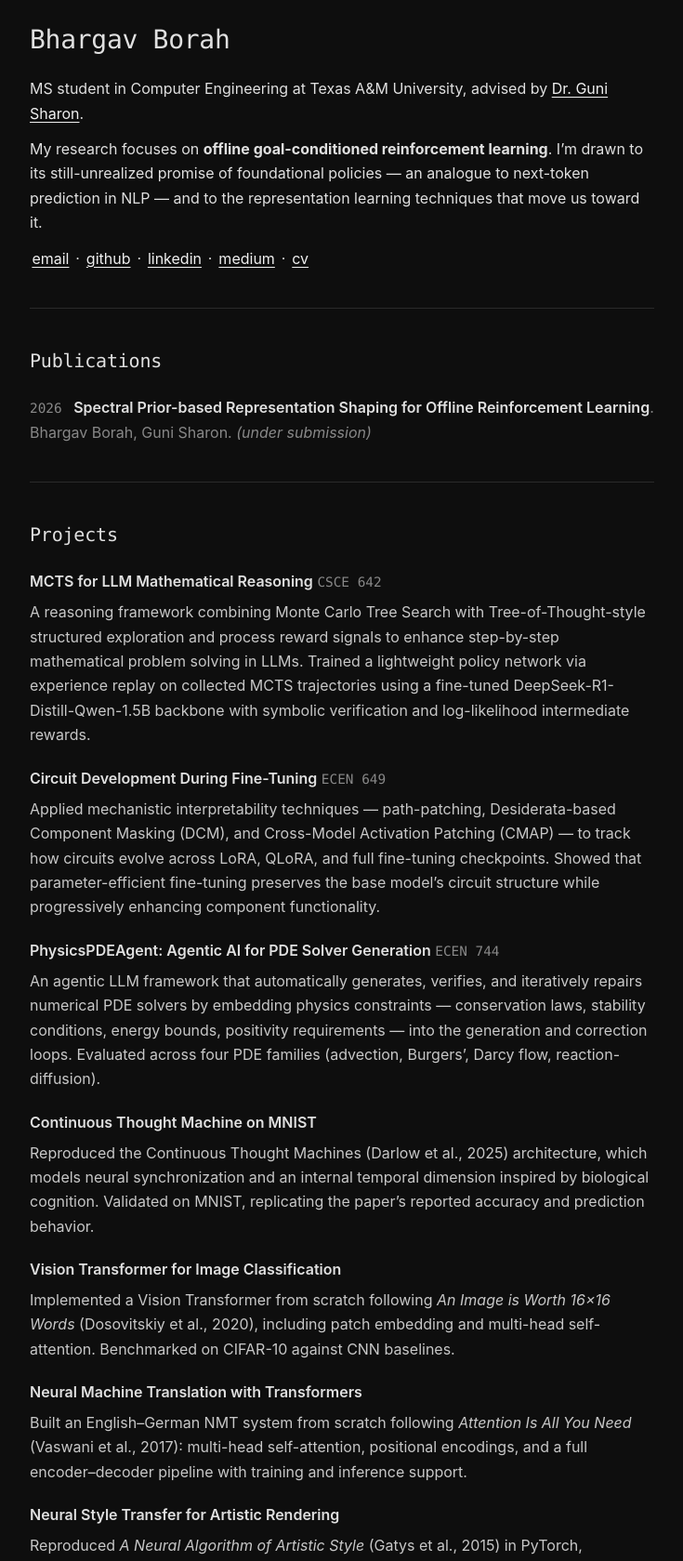
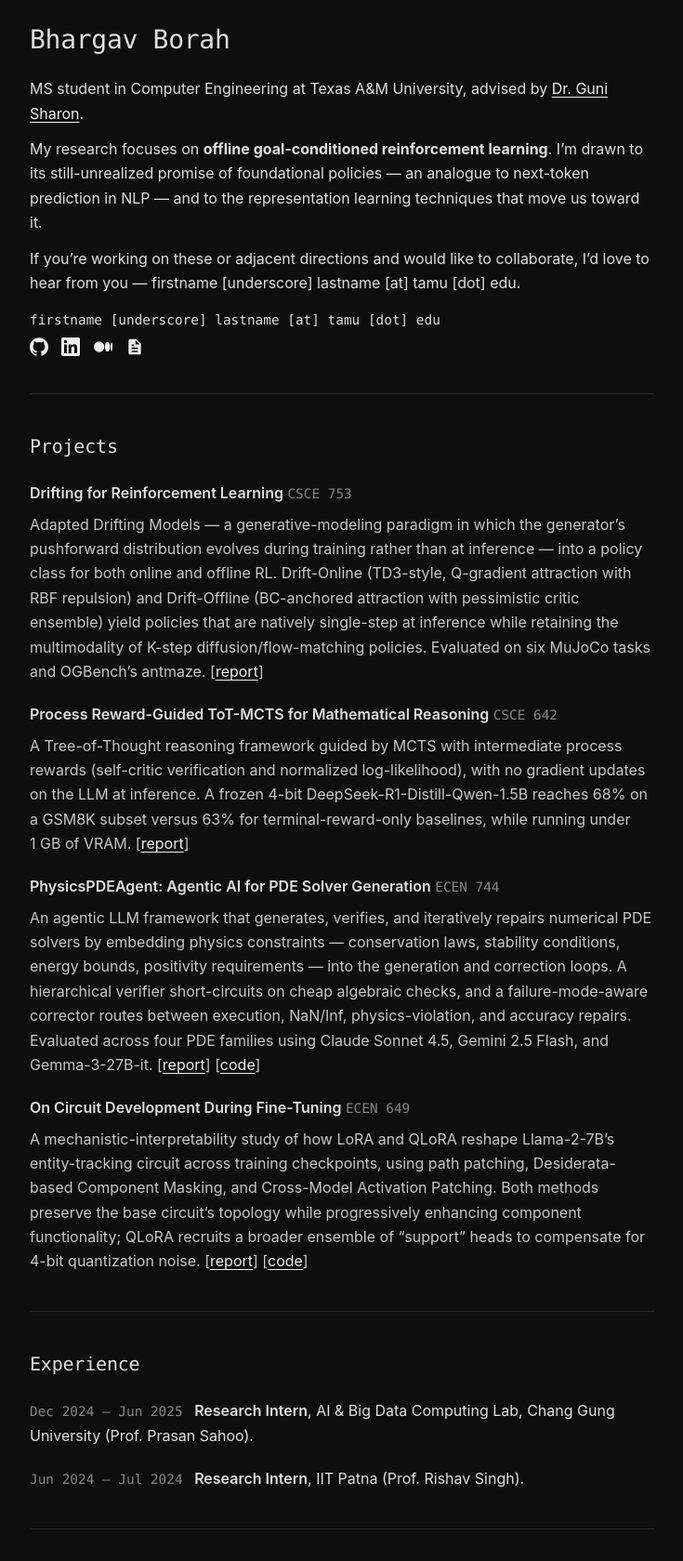
Before and after one commit to bhargav-borah/bhargav-borah.github.io, a Jekyll site: the page built from index.html, in a window 1280 px wide, cut to the strip 208-1887 px from the top of the page. Shown: the whole strip at 93% size, without its empty margins (272-1007 px from the left). Built offline with Jekyll 4.4.1, drawn with Linux system fonts in a browser that asks for light colours; some of the changed text lies outside the part shown.

Commit message:
add coursework section, minor edits to text

```diff
--- a/_config.yml
+++ b/_config.yml
@@ -1,5 +1,5 @@
 title: "Bhargav Borah"
-email: bhargav_borah@tamu.edu
+email: "firstname [underscore] lastname [at] tamu [dot] edu"
 description: "Personal website of Bhargav Borah — MS Computer Engineering, Texas A&M."
 url: "https://bhargav-borah.github.io"
 baseurl: ""
--- a/assets/css/style.css
+++ b/assets/css/style.css
@@ -80,8 +80,36 @@
   background: #1a1a1a;
 }
 
+.email {
+  font-family: var(--font-mono);
+  color: var(--fg);
+  font-size: 0.9rem;
+  margin-top: 1rem;
+  margin-bottom: 0.4rem;
+}
+
+.contact {
+  display: flex;
+  flex-wrap: wrap;
+  align-items: center;
+  gap: 0.9rem;
+  margin-top: 0.25rem;
+}
+
 .contact a {
-  margin: 0 0.15rem;
+  display: inline-flex;
+  align-items: center;
+  color: var(--link);
+  text-decoration: none;
+  line-height: 0;
+}
+
+.contact a:hover { color: var(--accent); }
+
+.contact .icon {
+  width: 20px;
+  height: 20px;
+  fill: currentColor;
 }
 
 /* --- Lists (publications, projects, experience, posts) --- */
@@ -89,10 +117,22 @@
 ul.pubs,
 ul.projects,
 ul.experience,
+ul.coursework,
 ul.posts {
   list-style: none;
   padding: 0;
   margin: 0;
+}
+
+ul.coursework > li {
+  margin: 0.5rem 0;
+  display: flex;
+  gap: 0.75rem;
+  align-items: baseline;
+}
+
+ul.coursework .meta {
+  min-width: 5.5rem;
 }
 
 ul.pubs > li,
--- a/index.html
+++ b/index.html
@@ -15,26 +15,25 @@
     to next-token prediction in NLP &mdash; and to the representation learning techniques that
     move us toward it.
   </p>
+  <p>
+    If you&rsquo;re working on these or adjacent directions and would like to collaborate,
+    I&rsquo;d love to hear from you &mdash; firstname [underscore] lastname [at] tamu [dot] edu.
+  </p>
+  <p class="email">firstname [underscore] lastname [at] tamu [dot] edu</p>
   <p class="contact">
-    <a href="mailto:bhargav_borah@tamu.edu">email</a> &middot;
-    <a href="https://github.com/bhargav-borah">github</a> &middot;
-    <a href="https://www.linkedin.com/in/bhargav-borah-735b6226b/">linkedin</a> &middot;
-    <a href="https://medium.com/@bhargavborah020">medium</a> &middot;
-    <a href="{{ '/assets/cv.pdf' | relative_url }}">cv</a>
+    <a href="https://github.com/bhargav-borah" aria-label="GitHub" title="GitHub">
+      <svg class="icon" viewBox="0 0 24 24" aria-hidden="true"><path d="M12 .297c-6.63 0-12 5.373-12 12 0 5.303 3.438 9.8 8.205 11.385.6.113.82-.258.82-.577 0-.285-.01-1.04-.015-2.04-3.338.724-4.042-1.61-4.042-1.61C4.422 18.07 3.633 17.7 3.633 17.7c-1.087-.744.084-.729.084-.729 1.205.084 1.838 1.236 1.838 1.236 1.07 1.835 2.809 1.305 3.495.998.108-.776.417-1.305.76-1.605-2.665-.3-5.466-1.332-5.466-5.93 0-1.31.465-2.38 1.235-3.22-.135-.303-.54-1.523.105-3.176 0 0 1.005-.322 3.3 1.23.96-.267 1.98-.399 3-.405 1.02.006 2.04.138 3 .405 2.28-1.552 3.285-1.23 3.285-1.23.645 1.653.24 2.873.12 3.176.765.84 1.23 1.91 1.23 3.22 0 4.61-2.805 5.625-5.475 5.92.42.36.81 1.096.81 2.22 0 1.606-.015 2.896-.015 3.286 0 .315.21.69.825.57C20.565 22.092 24 17.592 24 12.297c0-6.627-5.373-12-12-12"/></svg>
+    </a>
+    <a href="https://www.linkedin.com/in/bhargav-borah-735b6226b/" aria-label="LinkedIn" title="LinkedIn">
+      <svg class="icon" viewBox="0 0 24 24" aria-hidden="true"><path d="M20.447 20.452h-3.554v-5.569c0-1.328-.027-3.037-1.852-3.037-1.853 0-2.136 1.445-2.136 2.939v5.667H9.351V9h3.414v1.561h.046c.477-.9 1.637-1.85 3.37-1.85 3.601 0 4.267 2.37 4.267 5.455v6.286zM5.337 7.433a2.062 2.062 0 01-2.063-2.065 2.063 2.063 0 112.063 2.065zm1.782 13.019H3.555V9h3.564v11.452zM22.225 0H1.771C.792 0 0 .774 0 1.729v20.542C0 23.227.792 24 1.771 24h20.451C23.2 24 24 23.227 24 22.271V1.729C24 .774 23.2 0 22.222 0h.003z"/></svg>
+    </a>
+    <a href="https://medium.com/@bhargavborah020" aria-label="Medium" title="Medium">
+      <svg class="icon" viewBox="0 0 24 24" aria-hidden="true"><path d="M13.54 12a6.8 6.8 0 01-6.77 6.82A6.8 6.8 0 010 12a6.8 6.8 0 016.77-6.82A6.8 6.8 0 0113.54 12zM20.96 12c0 3.54-1.51 6.42-3.38 6.42-1.87 0-3.39-2.88-3.39-6.42s1.52-6.42 3.39-6.42 3.38 2.88 3.38 6.42M24 12c0 3.17-.53 5.75-1.19 5.75-.66 0-1.19-2.58-1.19-5.75s.53-5.75 1.19-5.75C23.47 6.25 24 8.83 24 12z"/></svg>
+    </a>
+    <a href="{{ '/assets/cv.pdf' | relative_url }}" aria-label="CV (PDF)" title="CV (PDF)">
+      <svg class="icon" viewBox="0 0 24 24" aria-hidden="true"><path d="M6 2c-1.1 0-2 .9-2 2v16c0 1.1.9 2 2 2h12c1.1 0 2-.9 2-2V8l-6-6H6zm7 1.5L18.5 9H14a1 1 0 01-1-1V3.5zM8 13h8v2H8v-2zm0 4h8v2H8v-2zm0-8h3v2H8V9z"/></svg>
+    </a>
   </p>
-</section>
-
-<hr>
-
-<section id="publications">
-  <h2>Publications</h2>
-  <ul class="pubs">
-    <li class="pub-pending">
-      <span class="meta">2026</span>
-      <strong>Spectral Prior-based Representation Shaping for Offline Reinforcement Learning</strong>.
-      Bhargav Borah, Guni Sharon. <em>(under submission)</em>
-    </li>
-  </ul>
 </section>
 
 <hr>
@@ -43,52 +42,47 @@
   <h2>Projects</h2>
   <ul class="projects">
     <li>
-      <strong>MCTS for LLM Mathematical Reasoning</strong>
-      <span class="meta">CSCE 642</span>
-      <p>A reasoning framework combining Monte Carlo Tree Search with Tree-of-Thought-style structured exploration and
-      process reward signals to enhance step-by-step mathematical problem solving in LLMs. Trained a lightweight policy
-      network via experience replay on collected MCTS trajectories using a fine-tuned DeepSeek-R1-Distill-Qwen-1.5B
-      backbone with symbolic verification and log-likelihood intermediate rewards.</p>
+      <strong>Drifting for Reinforcement Learning</strong>
+      <span class="meta">CSCE 753</span>
+      <p>Adapted Drifting Models &mdash; a generative-modeling paradigm in which the generator&rsquo;s
+      pushforward distribution evolves during training rather than at inference &mdash; into a policy class
+      for both online and offline RL. Drift-Online (TD3-style, Q-gradient attraction with RBF repulsion)
+      and Drift-Offline (BC-anchored attraction with pessimistic critic ensemble) yield policies that are
+      natively single-step at inference while retaining the multimodality of K-step diffusion/flow-matching
+      policies. Evaluated on six MuJoCo tasks and OGBench&rsquo;s antmaze.
+      [<a href="{{ '/assets/project-files/CSCE%20753%20Final%20Report.pdf' | relative_url }}">report</a>]</p>
     </li>
     <li>
-      <strong>Circuit Development During Fine-Tuning</strong>
-      <span class="meta">ECEN 649</span>
-      <p>Applied mechanistic interpretability techniques &mdash; path-patching, Desiderata-based Component Masking
-      (DCM), and Cross-Model Activation Patching (CMAP) &mdash; to track how circuits evolve across LoRA, QLoRA, and
-      full fine-tuning checkpoints. Showed that parameter-efficient fine-tuning preserves the base model&rsquo;s
-      circuit structure while progressively enhancing component functionality.</p>
+      <strong>Process Reward-Guided ToT-MCTS for Mathematical Reasoning</strong>
+      <span class="meta">CSCE 642</span>
+      <p>A Tree-of-Thought reasoning framework guided by MCTS with intermediate process rewards
+      (self-critic verification and normalized log-likelihood), with no gradient updates on the LLM at
+      inference. A frozen 4-bit DeepSeek-R1-Distill-Qwen-1.5B reaches 68% on a GSM8K subset versus 63%
+      for terminal-reward-only baselines, while running under 1&nbsp;GB of VRAM.
+      [<a href="{{ '/assets/project-files/CSCE642%20Final%20Project.pdf' | relative_url }}">report</a>]</p>
     </li>
     <li>
       <strong>PhysicsPDEAgent: Agentic AI for PDE Solver Generation</strong>
       <span class="meta">ECEN 744</span>
-      <p>An agentic LLM framework that automatically generates, verifies, and iteratively repairs numerical PDE solvers
-      by embedding physics constraints &mdash; conservation laws, stability conditions, energy bounds, positivity
-      requirements &mdash; into the generation and correction loops. Evaluated across four PDE families (advection,
-      Burgers&rsquo;, Darcy flow, reaction-diffusion).</p>
+      <p>An agentic LLM framework that generates, verifies, and iteratively repairs numerical PDE solvers
+      by embedding physics constraints &mdash; conservation laws, stability conditions, energy bounds,
+      positivity requirements &mdash; into the generation and correction loops. A hierarchical verifier
+      short-circuits on cheap algebraic checks, and a failure-mode-aware corrector routes between
+      execution, NaN/Inf, physics-violation, and accuracy repairs. Evaluated across four PDE families
+      using Claude Sonnet 4.5, Gemini 2.5 Flash, and Gemma-3-27B-it.
+      [<a href="{{ '/assets/project-files/ECEN744%20Final%20Project.pdf' | relative_url }}">report</a>]
+      [<a href="https://github.com/bhargav-borah/physics-pde-agentic-framework">code</a>]</p>
     </li>
     <li>
-      <strong>Continuous Thought Machine on MNIST</strong>
-      <p>Reproduced the Continuous Thought Machines (Darlow et al., 2025) architecture, which models neural
-      synchronization and an internal temporal dimension inspired by biological cognition. Validated on MNIST,
-      replicating the paper&rsquo;s reported accuracy and prediction behavior.</p>
-    </li>
-    <li>
-      <strong>Vision Transformer for Image Classification</strong>
-      <p>Implemented a Vision Transformer from scratch following <em>An Image is Worth 16&times;16 Words</em>
-      (Dosovitskiy et al., 2020), including patch embedding and multi-head self-attention. Benchmarked on CIFAR-10
-      against CNN baselines.</p>
-    </li>
-    <li>
-      <strong>Neural Machine Translation with Transformers</strong>
-      <p>Built an English&ndash;German NMT system from scratch following <em>Attention Is All You Need</em>
-      (Vaswani et al., 2017): multi-head self-attention, positional encodings, and a full encoder&ndash;decoder
-      pipeline with training and inference support.</p>
-    </li>
-    <li>
-      <strong>Neural Style Transfer for Artistic Rendering</strong>
-      <p>Reproduced <em>A Neural Algorithm of Artistic Style</em> (Gatys et al., 2015) in PyTorch, leveraging VGG
-      feature representations for style and content separation to render arbitrary content images in the style of
-      reference artworks.</p>
+      <strong>On Circuit Development During Fine-Tuning</strong>
+      <span class="meta">ECEN 649</span>
+      <p>A mechanistic-interpretability study of how LoRA and QLoRA reshape Llama-2-7B&rsquo;s
+      entity-tracking circuit across training checkpoints, using path patching, Desiderata-based
+      Component Masking, and Cross-Model Activation Patching. Both methods preserve the base circuit&rsquo;s
+      topology while progressively enhancing component functionality; QLoRA recruits a broader ensemble
+      of &ldquo;support&rdquo; heads to compensate for 4-bit quantization noise.
+      [<a href="{{ '/assets/project-files/ECEN649%20Final%20Project.pdf' | relative_url }}">report</a>]
+      [<a href="https://github.com/bhargav-borah/ecen649-project-codebase">code</a>]</p>
     </li>
   </ul>
 </section>
@@ -102,15 +96,25 @@
       <span class="meta">Dec 2024 &ndash; Jun 2025</span>
       <strong>Research Intern</strong>, AI &amp; Big Data Computing Lab,
       Chang Gung University (Prof. Prasan Sahoo).
-      Extended transformer attention to operate over hierarchical segments alongside individual tokens for long-range
-      contextual modeling.
     </li>
     <li>
       <span class="meta">Jun 2024 &ndash; Jul 2024</span>
       <strong>Research Intern</strong>, IIT Patna (Prof. Rishav Singh).
-      Designed a CNN&ndash;Kolmogorov&ndash;Arnold Network hybrid for automated detection and classification of
-      degenerative spine conditions from lumbar MRI scans.
     </li>
+  </ul>
+</section>
+
+<hr>
+
+<section id="coursework">
+  <h2>Coursework</h2>
+  <ul class="coursework">
+    <li><span class="meta">CSCE 642</span> Deep Reinforcement Learning</li>
+    <li><span class="meta">CSCE 689</span> Advanced Topics in Deep Reinforcement Learning</li>
+    <li><span class="meta">ECEN 744</span> Scientific Machine Learning</li>
+    <li><span class="meta">ECEN 649</span> Pattern Recognition</li>
+    <li><span class="meta">CSCE 625</span> Artificial Intelligence</li>
+    <li><span class="meta">CSCE 753</span> Computer Vision and Robot Perception</li>
   </ul>
 </section>
 
```
Also changed, not shown: 4 other files.
